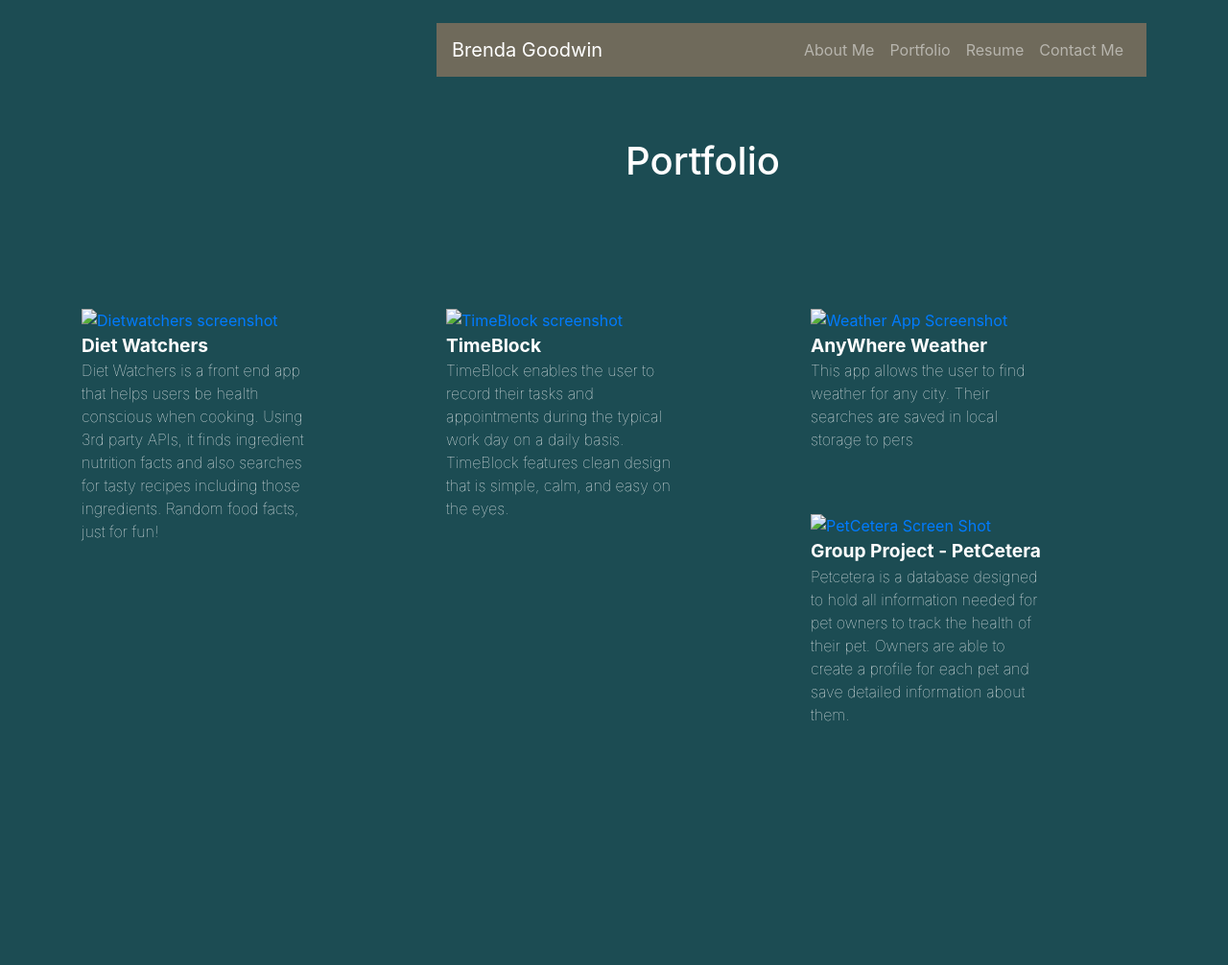
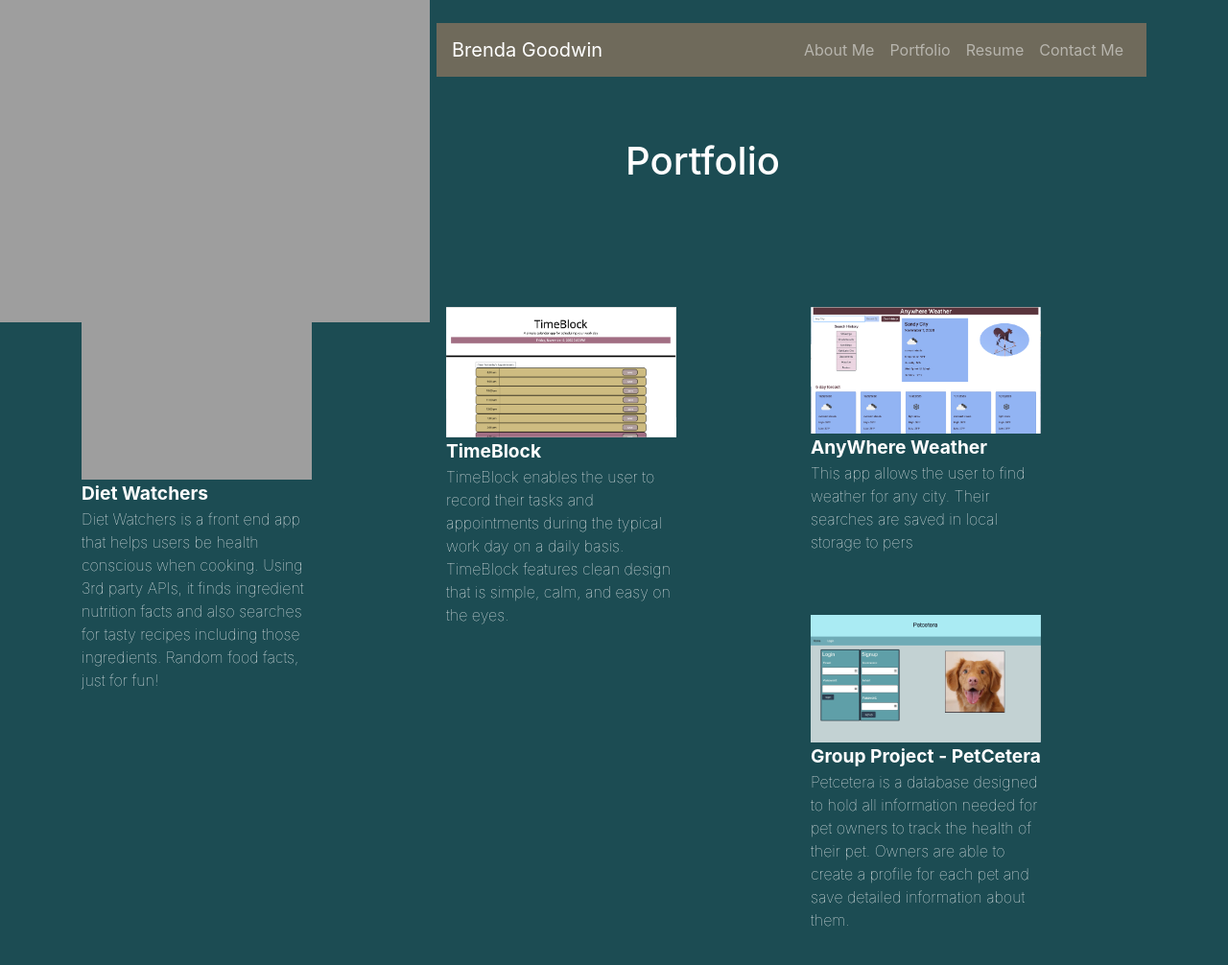
Before and after one commit to brendancer/Portfolio-B.Goodwin, a plain HTML site: page portfolio.html in a window 1280 px wide. Shown: the whole page at 96% size. Before the commit the page ends 805 px from the top, so only its background shows below. Drawn offline with nearby package versions, Linux system fonts and the light colour scheme; the site is published under a folder, as on GitHub Pages, so addresses that start at the root find nothing.

Commit message:
fixing images

```diff
--- a/portfolio.html
+++ b/portfolio.html
@@ -22,7 +22,7 @@
 <body
   class="container"
   style="
-    background-image: url(/images/background.png);
+    background-image: url(images/background.png);
     background-size: 35%;
     background-repeat: no-repeat;
     background-color: #1c4c53;
@@ -80,21 +80,21 @@
 
     <figure class= col-sm>
       <a href="https://israabeseiso.github.io/Diet-Watchers/index.html"  target="_blank">
-    <img src="/images/diet-watchers-ss.png"alt="Dietwatchers screenshot" class="img-responsive" style="width:15rem;">
+    <img src="images/diet-watchers-ss.png"alt="Dietwatchers screenshot" class="img-responsive" style="width:15rem;">
     <figcaption style=" color: white; font-weight: bold; font-size:larger;">Diet Watchers</figcaption>
     <p style= "color: white; font-weight: lighter; width: 2.5in" >Diet Watchers is a front end app that helps users be health conscious when cooking. Using 3rd party APIs, it finds ingredient nutrition facts and also searches for tasty recipes including those ingredients. Random food facts, just for fun!</p>
     </figure>
 
     <figure class="col-sm">
       <a href="https://brendancer.github.io/TimeBlock/" target="_blank">
-    <img src="/images/ScreenShot.png" alt="TimeBlock screenshot" class="img-responsive" style="width:15rem;">
+    <img src="images/ScreenShot.png" alt="TimeBlock screenshot" class="img-responsive" style="width:15rem;">
     <figcaption style=" color: white; font-weight: bold; font-size:larger;">TimeBlock</figcaption>
     <p style= "color: white; font-weight: lighter; width: 2.5in" >TimeBlock enables the user to record their tasks and appointments during the typical work day on a daily basis. TimeBlock features clean design that is simple, calm, and easy on the eyes.</p>
   </figure>
 
     <figure class="col-sm" >
       <a href= "https://brendancer.github.io/AnyWhere-Weather/" target="_blank">
-    <img src="/images/CompleteSS.png" alt="Weather App Screenshot" class="img-responsive" style="width: 15rem;">
+    <img src="images/CompleteSS.png" alt="Weather App Screenshot" class="img-responsive" style="width: 15rem;">
     <figcaption style=" color: white; font-weight: bold; font-size:larger;">AnyWhere Weather</figcaption>
     <p style= "color: white; font-weight: lighter; width: 2.5in">This app allows the user to find weather for any city. Their searches are saved in local storage to pers
 
@@ -102,7 +102,7 @@
     <div class="row" style="justify-content: space-evenly; margin-top: 4rem;">
       <figure class="col-sm">
         <a href="https://petcetera.herokuapp.com/" target="_blank">
-      <img src="/images/petcetera.png" alt="PetCetera Screen Shot" class="img-responsive" style="width:15rem;">
+      <img src="images/petcetera.png" alt="PetCetera Screen Shot" class="img-responsive" style="width:15rem;">
       <figcaption style=" color: white; font-weight: bold; font-size:larger;">Group Project - PetCetera</figcaption>
       <p style= "color: white; font-weight: lighter; width: 2.5in" >Petcetera is a database designed to hold all information needed for pet owners to track the health of their pet. Owners are able to create a profile for each pet and save detailed information about them.</p>
       </figure>
```
Also changed, not shown: index.html (+1 -1 lines), resume.html (+1 -1 lines).
